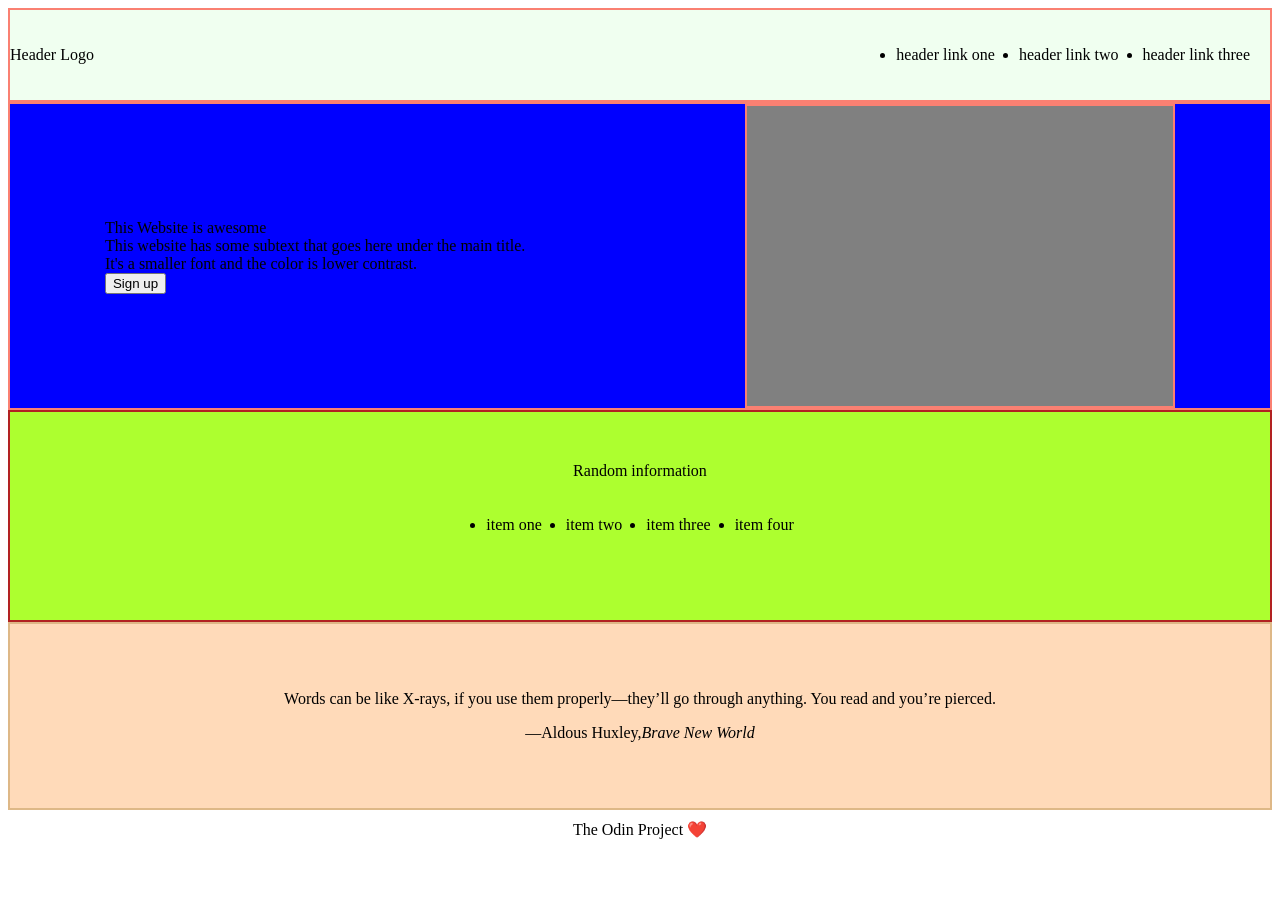
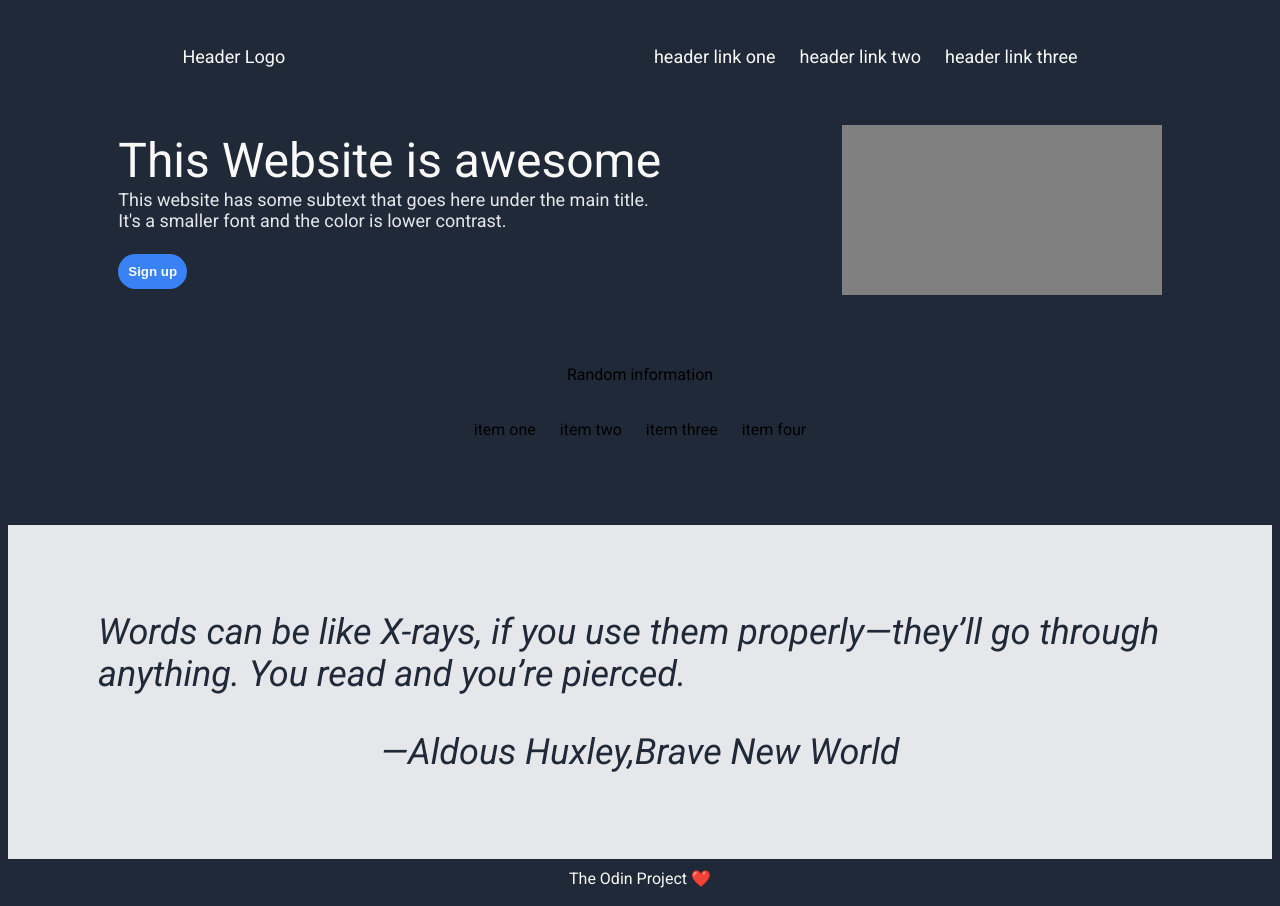
Before and after one commit to macamev/odin-landing-page, a plain HTML site: page index.html in a window 1280 px wide. Before the commit the page ends 857 px from the top, so only its background shows below. Drawn offline with Linux system fonts and the light colour scheme.

Commit message:
CSS adding the colors and sizes

```diff
--- a/index.html
+++ b/index.html
@@ -5,6 +5,9 @@
     <meta name="viewport" content="width=device-width, initial-scale=1.0">
     <title>Document</title>
     <link rel="stylesheet" href="style.css">
+    <link rel="preconnect" href="https://fonts.googleapis.com">
+    <link rel="preconnect" href="https://fonts.gstatic.com" crossorigin>
+    <link href="https://fonts.googleapis.com/css2?family=Roboto:ital,wght@0,100;0,300;0,400;0,500;0,700;0,900;1,100;1,300;1,400;1,500;1,700;1,900&display=swap" rel="stylesheet">
 </head>
 <body>
     <div class="header">
--- a/style.css
+++ b/style.css
@@ -1,29 +1,36 @@
-.body{
+body{
+    font-family: 'Roboto', sans-serif;
     display: flex;
     flex-direction: column;
+    background: #1F2937;
 }
 .image{
     width: 300px;
-    height: 300px;
+    height: 150px;
     background: grey;
-    border: 2px solid salmon;
-    padding-right: 10%;
+    padding: 10px;
 
 }
 
 .main{
-    background: blue;
-    border: 2px solid salmon;
+    background: #1F2937;
     display: flex;
     justify-content: space-around;
     align-items: center;
-    gap: 30px;
+    padding: 20px;
+}
 
+.main-one{
+    color: #F9FAF8;
+    font-size: 48px;
+}
+
+.main-text{
+    color: #E5E7EB;
+    font-size: 18px;
 }
 
 .gallery{
-    background: greenyellow;
-    border: 2px solid firebrick;
     display: flex;
     flex-direction: column;
     justify-content: center;
@@ -32,9 +39,7 @@
 }
 
 .quote{
-    background: peachpuff;
-    border: 2px solid burlywood;
-
+    background: #E5E7EB;
     padding: 50px;
 }
 
@@ -42,14 +47,28 @@
     display: flex;
     justify-content: center;
     align-items: center;
+    flex-grow: 0.5;
+    font-size: 36px;
+    font-style: italic;
+    color: #1F2937;
 }
 
 .header{
-    background: honeydew;
-    border: 2px solid salmon;
+    font-size: 18px;
+    color: #F9FAF8;
+    background: #1F2937;
     display: flex;
-    justify-content: space-between;
+    justify-content: space-around;
     align-items: center;
+}
+
+button{
+    background: #3882F6;
+    font-weight: bold;
+    color: #F9FAF8;
+    padding: 10px;
+    border: none;
+    border-radius: 25px;
 }
 
 .footer{
@@ -57,8 +76,11 @@
     justify-content: center;
     align-items: center;
     padding: 10px;
+    background: #1F2937;
+    color: #F9FAF8;
 }
 ul{
+    list-style: none;
     display: flex;
     gap: 24px;
     padding: 20px;
```
